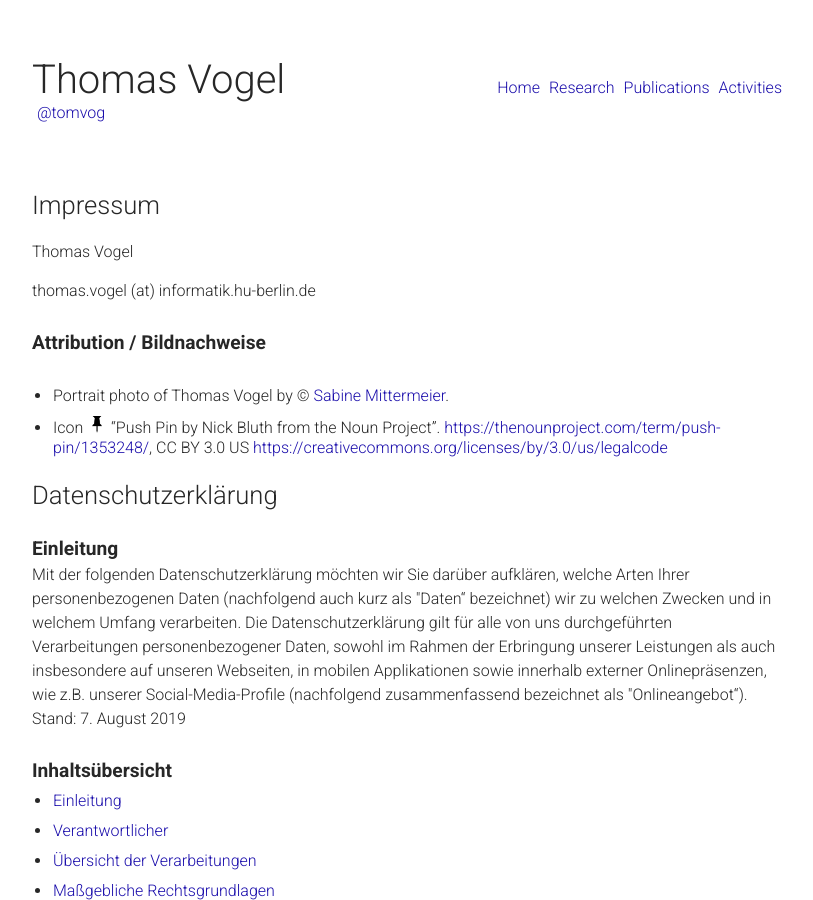
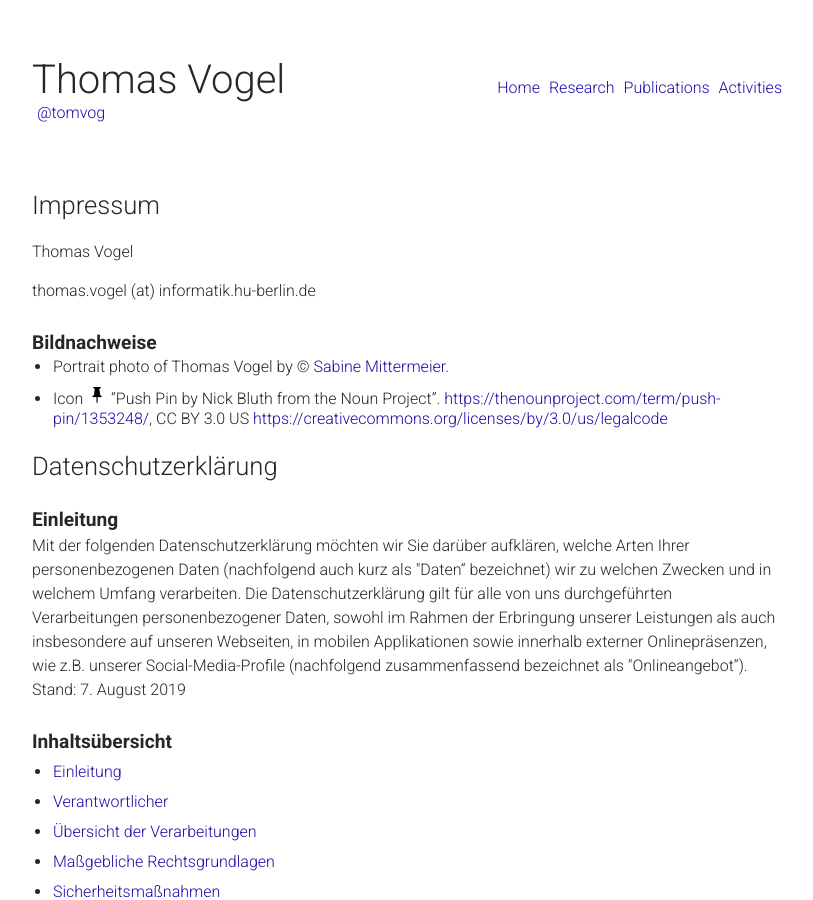
Before and after one commit to thomas-vogel/thomas-vogel.github.io, a Jekyll site: the page built from _pages/impressum.md, in a window 1280 px wide and 900 px high. Shown: the whole window, without its empty margins (233-1046 px from the left). Built offline with Jekyll 4.4.1, drawn with Linux system fonts in a browser that asks for light colours.

Commit message:
Impressum.

```diff
--- a/_pages/impressum.md
+++ b/_pages/impressum.md
@@ -7,8 +7,8 @@
 <p>Thomas Vogel</p>
 <p>{{site.email}}</p>
 
-<h2>Attribution / Bildnachweise</h2>
-<br/>
+<h2>Bildnachweise</h2>
+<p></p>
 * Portrait photo of Thomas Vogel by &copy; [Sabine Mittermeier](http://sabine-mittermeier.de){:target="_blank"}.
 * Icon
 <img src="/assets/img/pin.png" alt="pinned news" style="width: 10px; margin-left: 5px; margin-right: 5px;"/>
```
